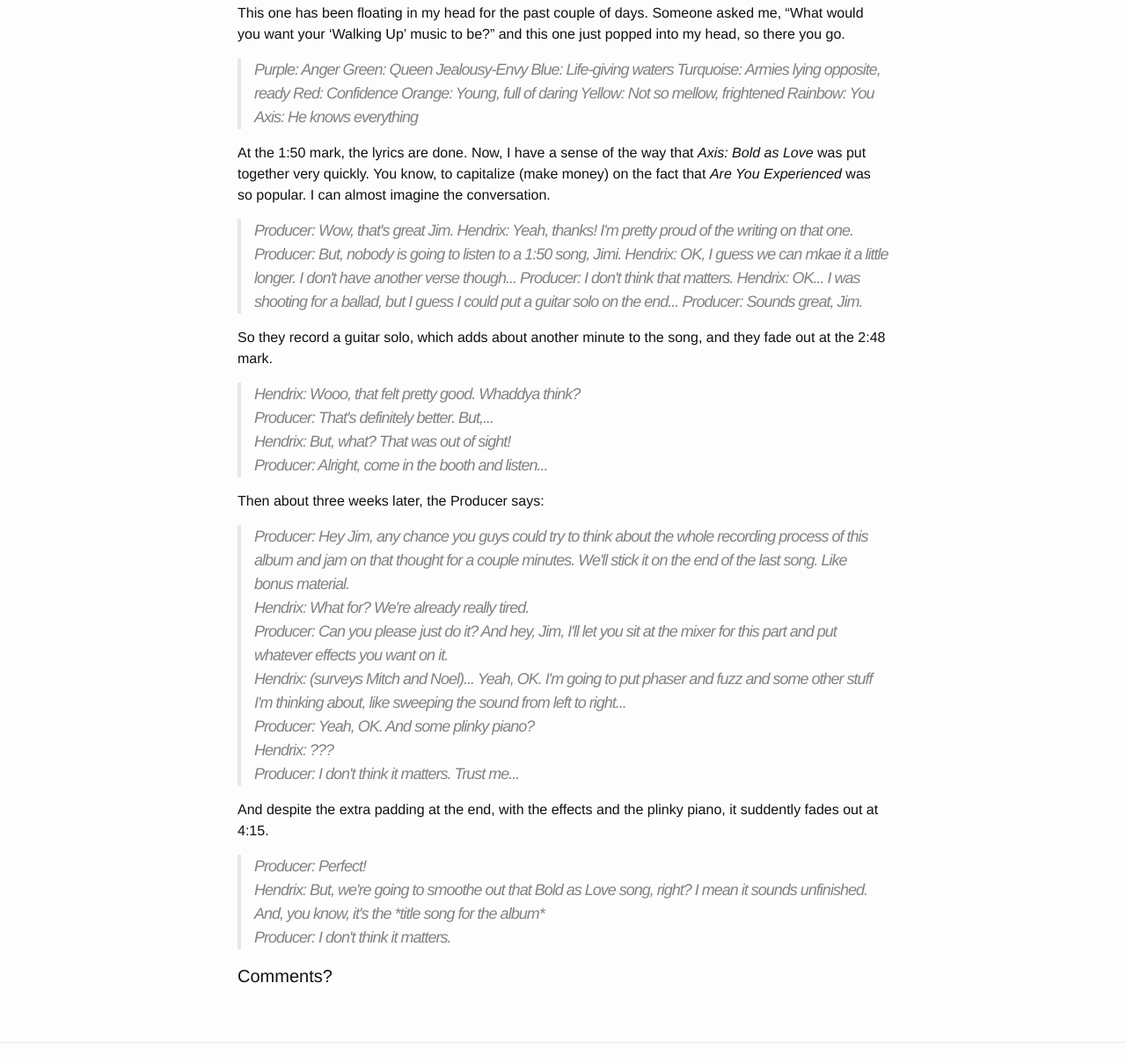
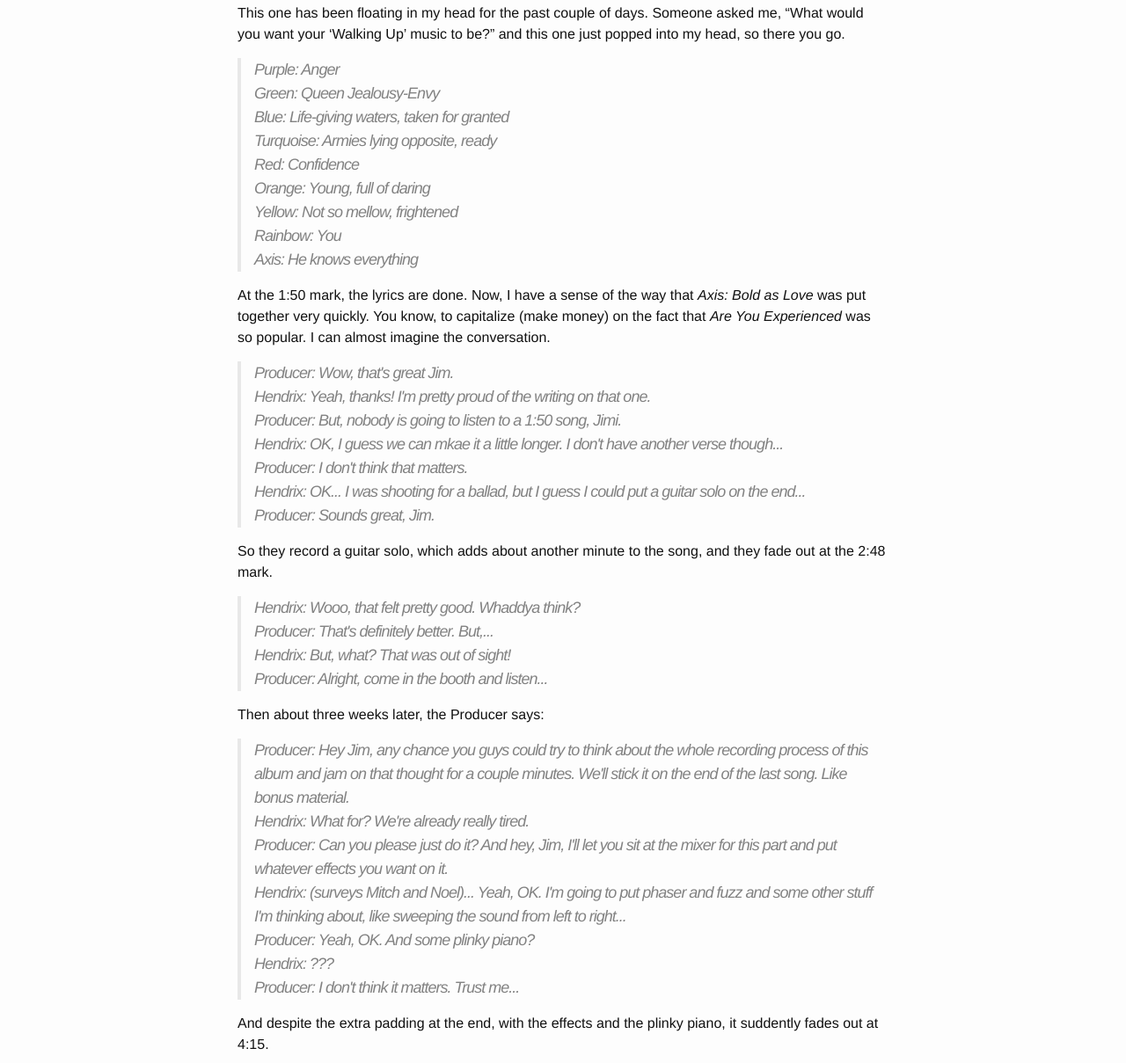
Before and after one commit to jkenton/CapableOne, a Jekyll site: the page built from _posts/2021-06-26-axis-bold-as-love.md, in a window 1280 px wide and 1400 px high, scrolled down 334 px, cut to the strip 191-1400 px from the top of the window. Shown: the whole strip at 88% size. Built offline with Jekyll 4.4.1, drawn with Linux system fonts in a browser that asks for light colours; comment, search, counter and statistics services are not loaded; some of the changed text lies outside the part shown.

Commit message:
blockquotes

```diff
--- a/_posts/2021-06-26-axis-bold-as-love.md
+++ b/_posts/2021-06-26-axis-bold-as-love.md
@@ -10,39 +10,31 @@
 This one has been floating in my head for the past couple of days. Someone asked me, "What would you want your 'Walking Up' music to be?" and this one just popped into my head, so there you go.
 
 <blockquote>
-Purple: Anger
-
-Green: Queen Jealousy-Envy
-
-Blue: Life-giving waters
-
-Turquoise: Armies lying opposite, ready
-
-Red: Confidence
-
-Orange: Young, full of daring
-
-Yellow: Not so mellow, frightened
-
-Rainbow: You
-
+Purple: Anger<br />
+Green: Queen Jealousy-Envy<br />
+Blue: Life-giving waters, taken for granted<br />
+Turquoise: Armies lying opposite, ready<br />
+Red: Confidence<br />
+Orange: Young, full of daring<br />
+Yellow: Not so mellow, frightened<br />
+Rainbow: You<br />
 Axis: He knows everything</blockquote>
 
 At the 1:50 mark, the lyrics are done. Now, I have a sense of the way that *Axis: Bold as Love* was put together very quickly. You know, to capitalize (make money) on the fact that *Are You Experienced* was so popular. I can almost imagine the conversation.
 
 <blockquote>
-Producer: Wow, that's great Jim.
+Producer: Wow, that's great Jim.<br />
 
 Hendrix: Yeah, thanks! I'm pretty proud of the writing on that one.
-
+<br />
 Producer: But, nobody is going to listen to a 1:50 song, Jimi.
-
+<br />
 Hendrix: OK, I guess we can mkae it a little longer. I don't have another verse though...
-
+<br />
 Producer: I don't think that matters.
-
+<br />
 Hendrix: OK... I was shooting for a ballad, but I guess I could put a guitar solo on the end...
-
+<br />
 Producer: Sounds great, Jim.</blockquote>
 
 So they record a guitar solo, which adds about another minute to the song, and they fade out at the 2:48 mark.
@@ -67,5 +59,5 @@
 
 <blockquote>
 Producer: Perfect!<br />
-Hendrix: But, we're going to smoothe out that Bold as Love song, right? I mean it sounds unfinished. And, you know, it's the *title song for the album*<br />
+Hendrix: But, we're going to smoothe out that Bold as Love song, right? I mean it sounds unfinished. And, you know, it's the TITLE SONG FOR THE ALBUM<br />
 Producer: I don't think it matters.</blockquote>
```
